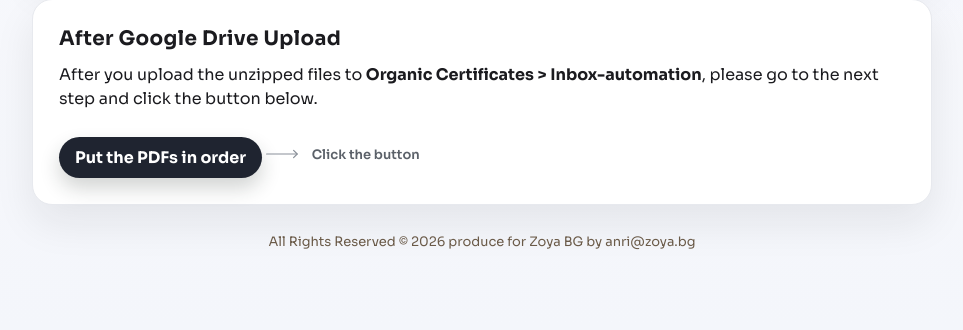
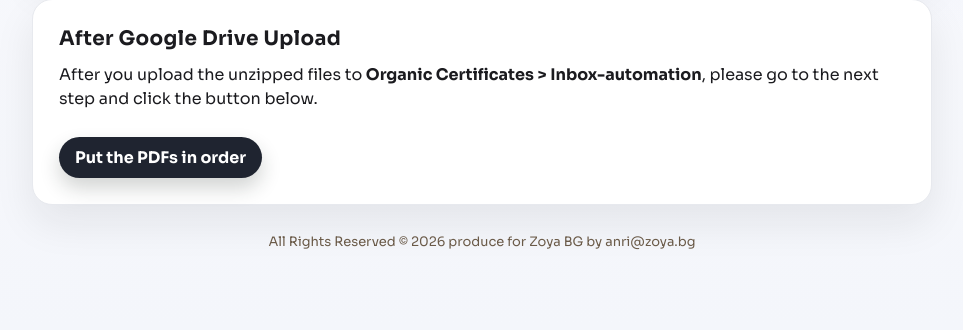
Before and after one commit to anriantoan-glitch/zoya_tools_01, a Flask app: page / in a window 1280 px wide. Shown: the part 681-1011 px from the top of the page, without its empty margins (158-1121 px from the left). Run offline with Flask 3, Linux system fonts and the light colour scheme.

Commit message:
Remove arrow callout

```diff
--- a/templates/index.html
+++ b/templates/index.html
@@ -174,19 +174,8 @@
       }
       .download-link:hover {
         background: #2b3242;
-      }
-      .arrow-callout {
-        display: inline-flex;
-        align-items: center;
-        gap: 10px;
-        margin-top: 10px;
-        color: var(--muted);
-        font-size: 13px;
-        font-weight: 600;
-      }
-      .arrow-callout svg {
-        width: 36px;
-        height: 18px;
+        box-shadow: 0 12px 26px rgba(31, 36, 48, 0.28);
+        transform: translateY(-1px);
       }
       .stop-btn {
         margin-top: 12px;
@@ -325,13 +314,6 @@
         <a class="download-link" href="https://script.google.com/macros/s/AKfycbzgKT8gI2wnGpv-pzKMujGHXIlM0PmINgWsq3NFrbyM_JDa4izij22WR3t3D6FXo3vsqg/exec" target="_blank" rel="noopener noreferrer">
           Put the PDFs in order
         </a>
-        <div class="arrow-callout" aria-hidden="true">
-          <svg viewBox="0 0 60 20" fill="none" xmlns="http://www.w3.org/2000/svg">
-            <path d="M1 10H52" stroke="#8a9099" stroke-width="2" stroke-linecap="round"/>
-            <path d="M46 4L52 10L46 16" stroke="#8a9099" stroke-width="2" stroke-linecap="round" stroke-linejoin="round"/>
-          </svg>
-          Click the button
-        </div>
       </div>
       <div class="footer">All Rights Reserved © 2026 produce for Zoya BG by anri@zoya.bg</div>
     </div>
```
